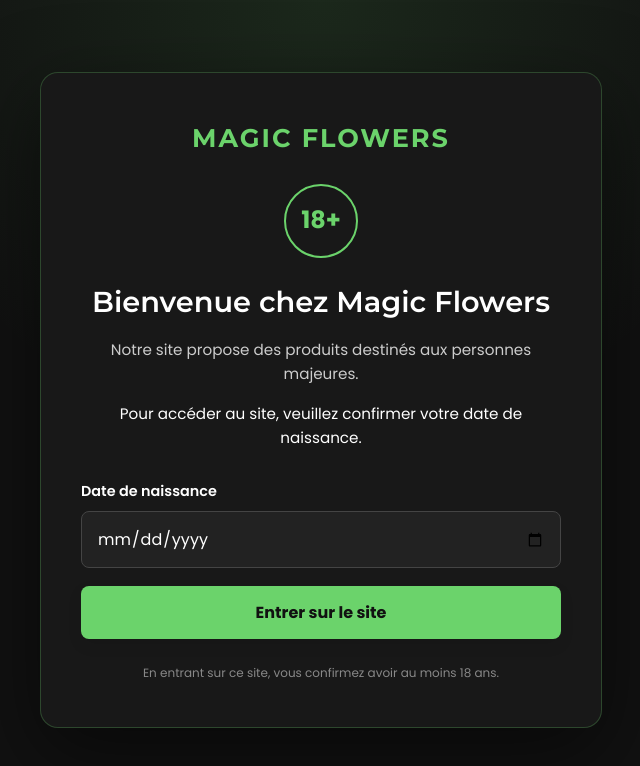
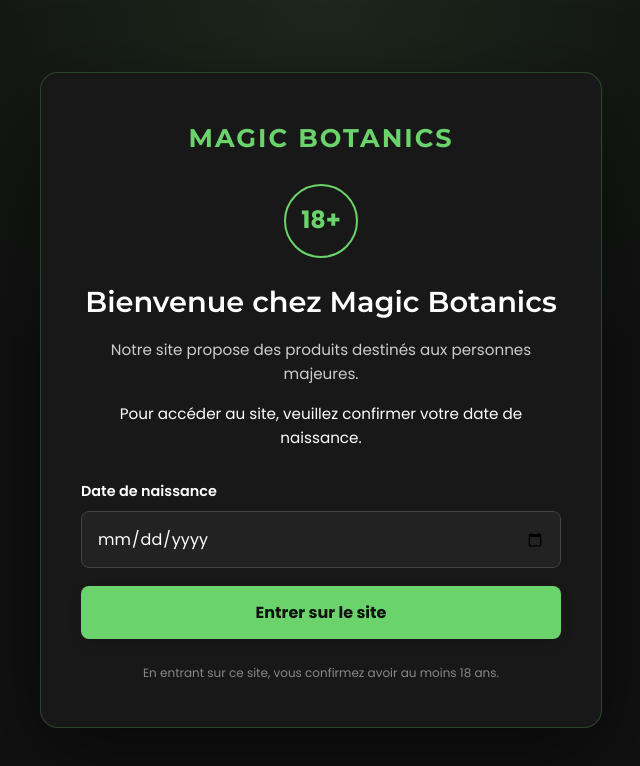
Before and after one commit to LesRhabilleurs/Magic-Flowers, a React (Vite) app: page /faq in a window 1280 px wide. Shown: the top 766 px of the page, without its empty margins (319-959 px from the left). Built offline with nearby package versions, Linux system fonts and the light colour scheme.

Commit message:
Rename AgeGate for Magic Botanics branding

```diff
--- a/src/components/AgeGate.jsx
+++ b/src/components/AgeGate.jsx
@@ -1,7 +1,7 @@
 import { useEffect, useState } from "react";
 import "./AgeGate.css";
 
-const AGE_GATE_KEY = "magicFlowersAgeVerified";
+const AGE_GATE_KEY = "magicBotanicssAgeVerified";
 
 function calculateAge(dateOfBirth) {
   const today = new Date();
@@ -79,14 +79,14 @@ export default function AgeGate({ children }) {
       <div className="age-gate-card">
 
         <div className="age-gate-logo">
-          MAGIC FLOWERS
+          MAGIC BOTANICS
         </div>
 
         <div className="age-gate-badge">
           18+
         </div>
 
-        <h1>Bienvenue chez Magic Flowers</h1>
+        <h1>Bienvenue chez Magic Botanics</h1>
 
         <p className="age-gate-intro">
           Notre site propose des produits destinés aux personnes
```
